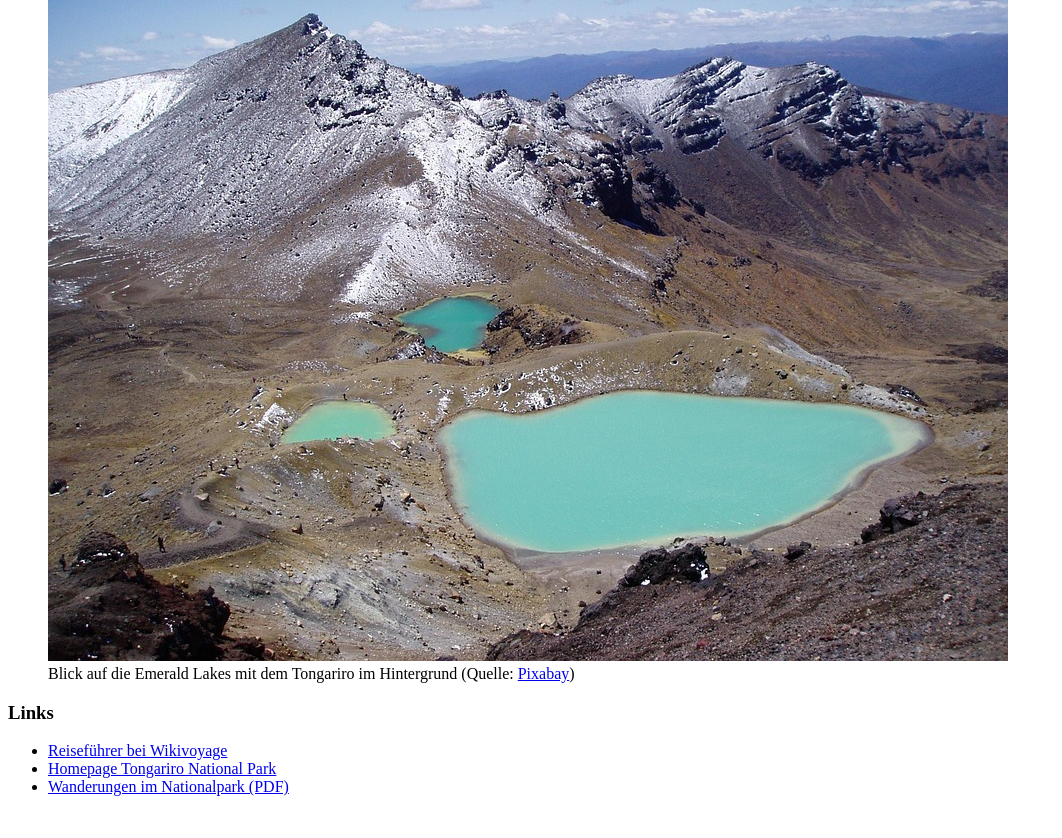
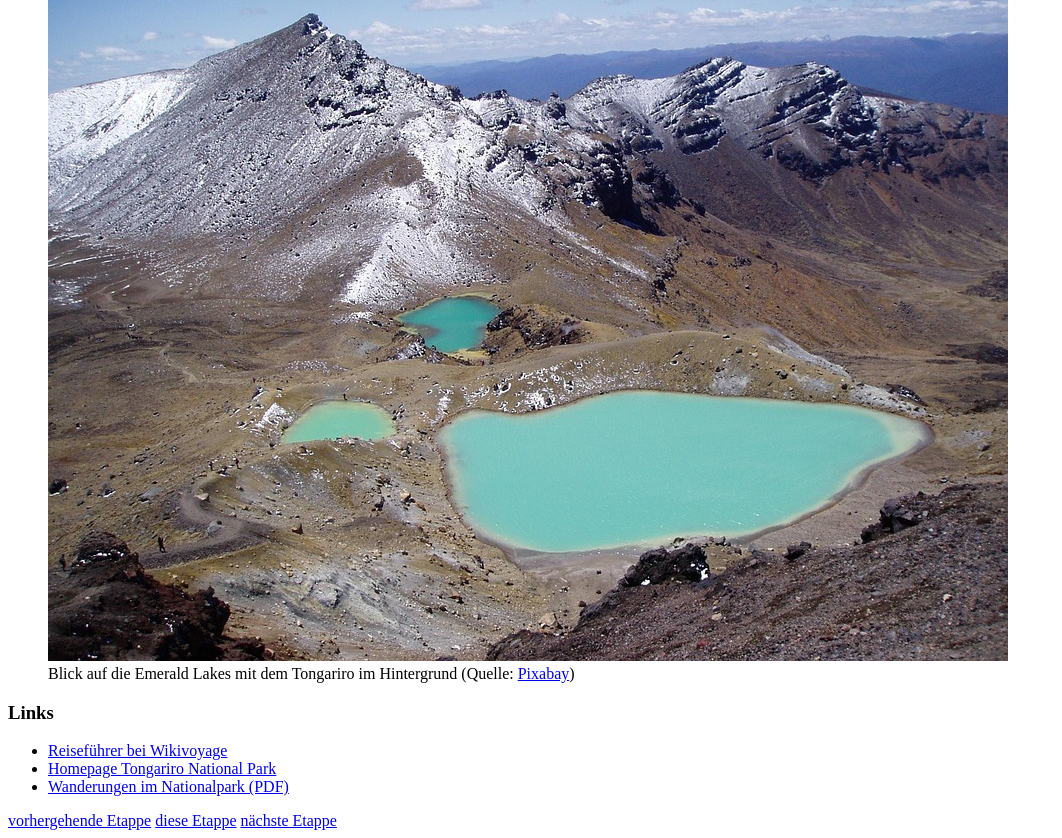
Before and after one commit to webmapping/nz, a plain HTML site: page index.html in a window 1280 px wide. Shown: the part 358-1196 px from the top of the page, without its empty margins (0-1062 px from the left). Before the commit the page ends 1170 px from the top, so only its background shows below. Drawn offline with Linux system fonts and the light colour scheme.

Commit message:
Etappennavigation erstellt

```diff
--- a/index.html
+++ b/index.html
@@ -25,6 +25,12 @@
     <li><a href="https://www.doc.govt.nz/parks-and-recreation/places-to-go/central-north-island/places/tongariro-national-park/">Homepage Tongariro National Park</a></li>
     <li><a href="https://www.doc.govt.nz/globalassets/documents/parks-and-recreation/tracks-and-walks/tongariro-taupo/tongariro-national-park-walks.pdf">Wanderungen im Nationalpark (PDF)</a></li>
 </ul>
+
+<nav>
+    <a href="https://sam-uze.github.io/nz/">vorhergehende Etappe</a>
+    <a href="https://webmapping.github.io/nz/">diese Etappe</a>
+    <a href="https://cs4151.github.io/nz/">nächste Etappe</a>
+</nav>
 </body>
 
 </html>
```
